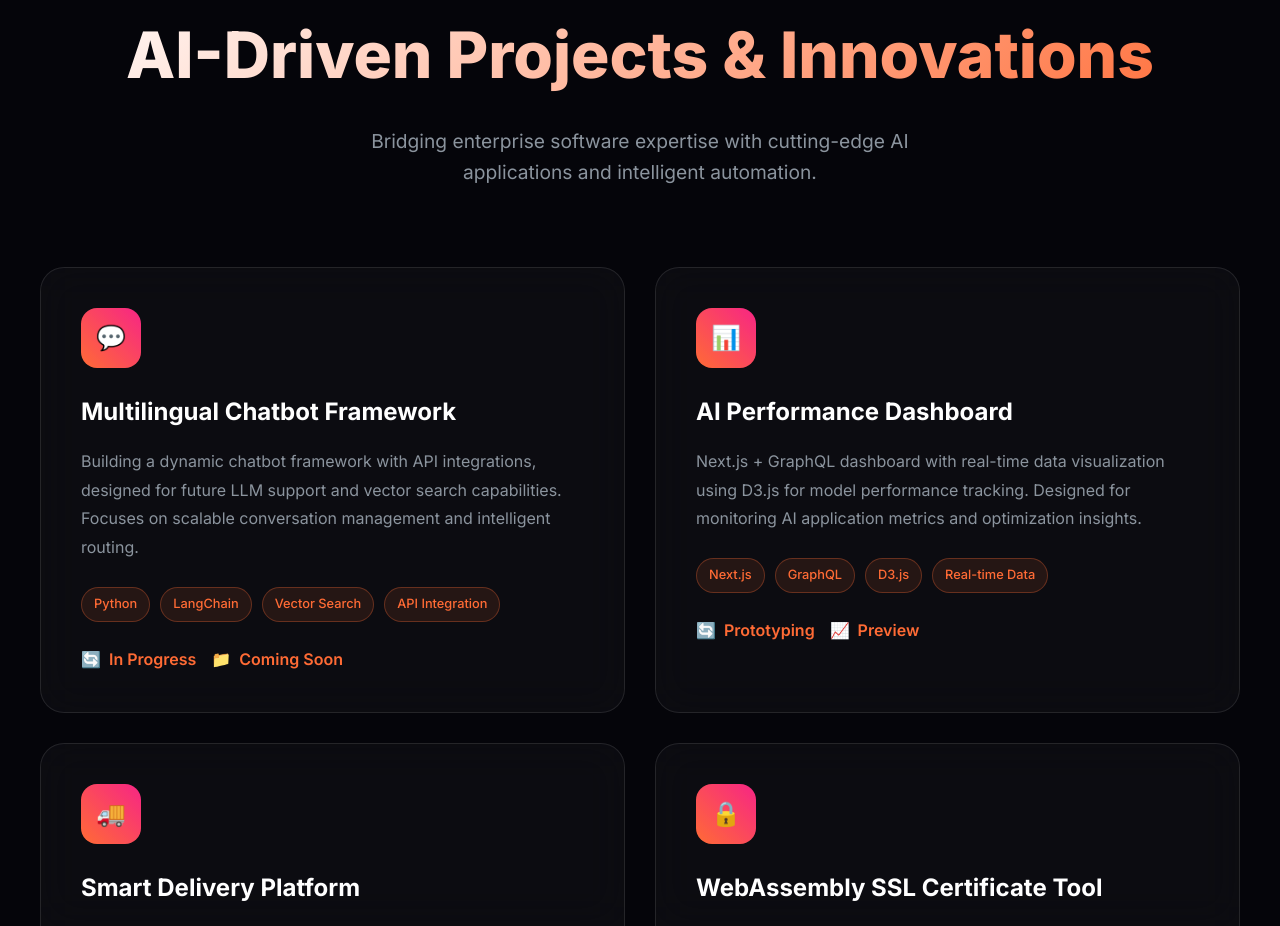
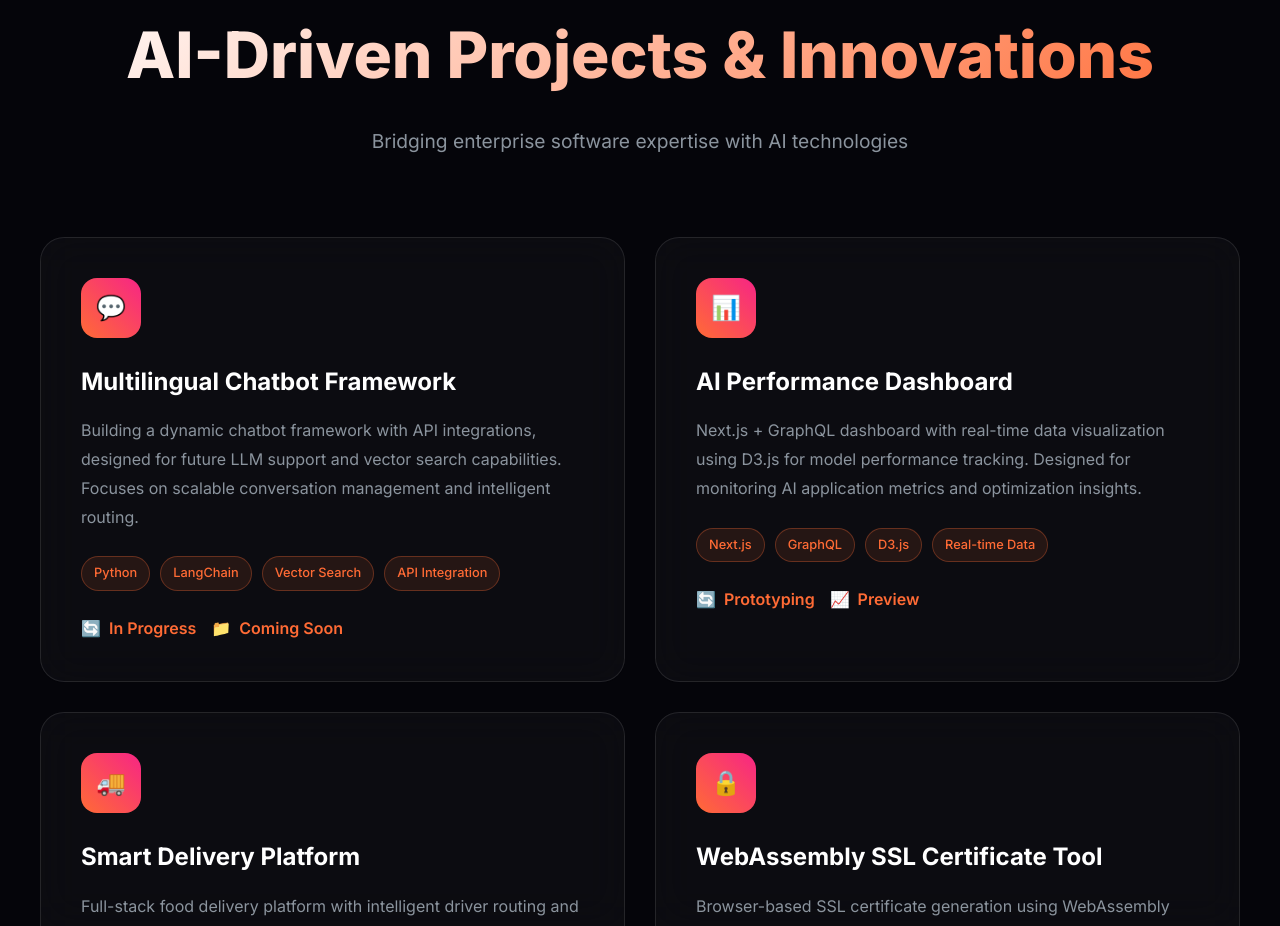
Before and after one commit to jewseppi/portfolio, a Next.js app: page / in a window 1280 px wide. Shown: the part 2220-3146 px from the top of the page. Built offline with nearby package versions, Linux system fonts and the light colour scheme.

Commit message:
updated page body

```diff
--- a/src/app/page.tsx
+++ b/src/app/page.tsx
@@ -114,7 +114,7 @@ export default function Home() {
         ) as HTMLElement;
         if (!terminal) return;
 
-        codeContent.innerHTML = `const architect = {<br/>  background: "Enterprise Software",<br/>  specializing: "AI/ML Applications",<br/>  focus: "Intelligent automation" 🧠<br/>};<br/><br/><span class="comment">// Click anywhere to edit the code</span><br/><span class="comment">// ESC to restore</span>`;
+        codeContent.innerHTML = `const architect = {<br/>  background: "Enterprise Software",<br/>  specializing: "AI/ML Applications",<br/>  focus: "System Architecture" 🧠<br/>};<br/><br/><span class="comment">// Click anywhere to edit the code</span><br/><span class="comment">// ESC to restore</span>`;
         terminal.style.borderColor = "rgba(255, 107, 53, 0.3)";
         terminal.style.boxShadow = "none";
       };
@@ -415,7 +415,7 @@ export default function Home() {
                     data-original={`const architect = {
   background: "Enterprise Software",
   specializing: "AI/ML Applications",
-  focus: "System Architecture"" 🧠
+  focus: "System Architecture" 🧠
 };
 
 // Click anywhere to edit the code
@@ -439,8 +439,7 @@ export default function Home() {
                 AI-Driven Projects & Innovations
               </h2>
               <p className="section-subtitle">
-                Bridging enterprise software expertise with cutting-edge AI
-                applications and intelligent automation.
+                Bridging enterprise software expertise with AI technologies
               </p>
             </div>
 
```
